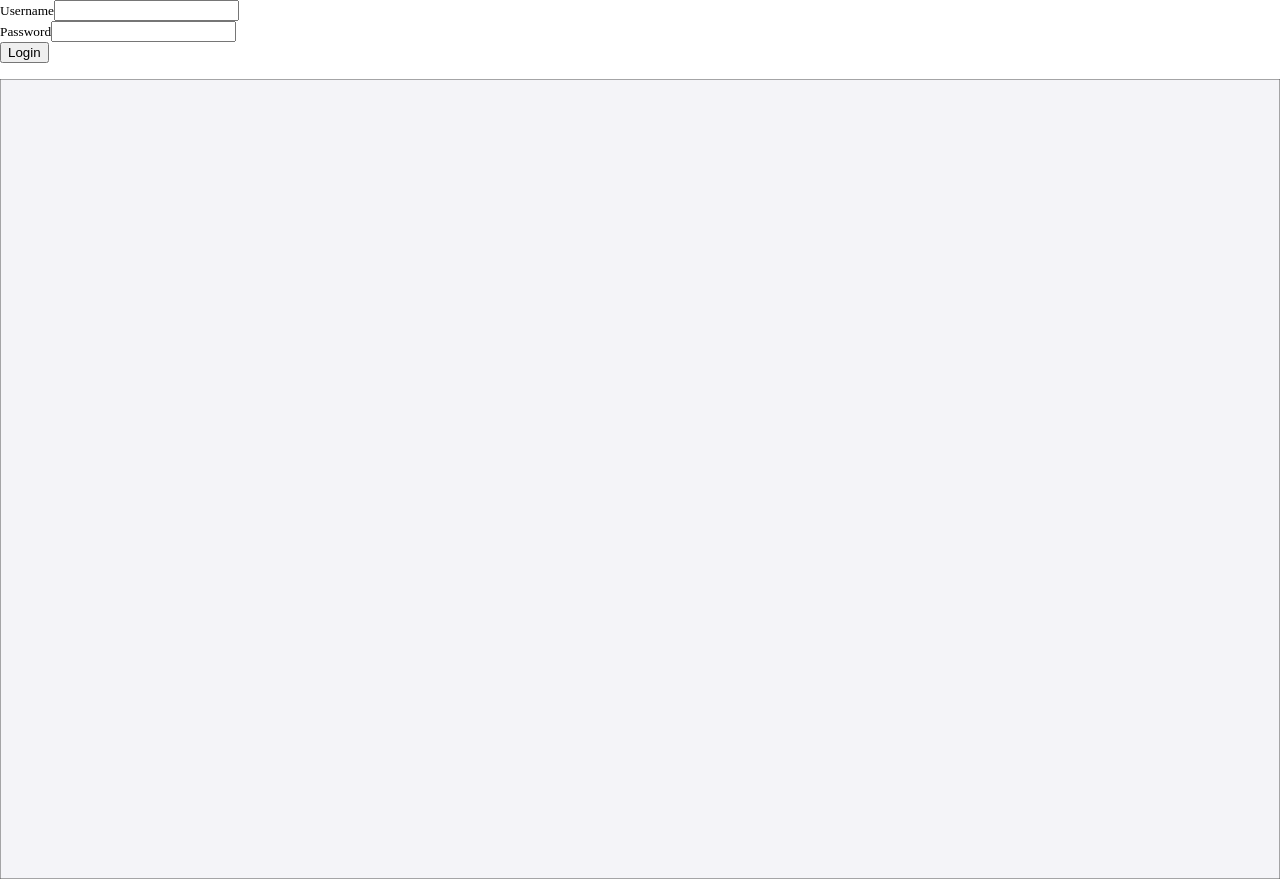
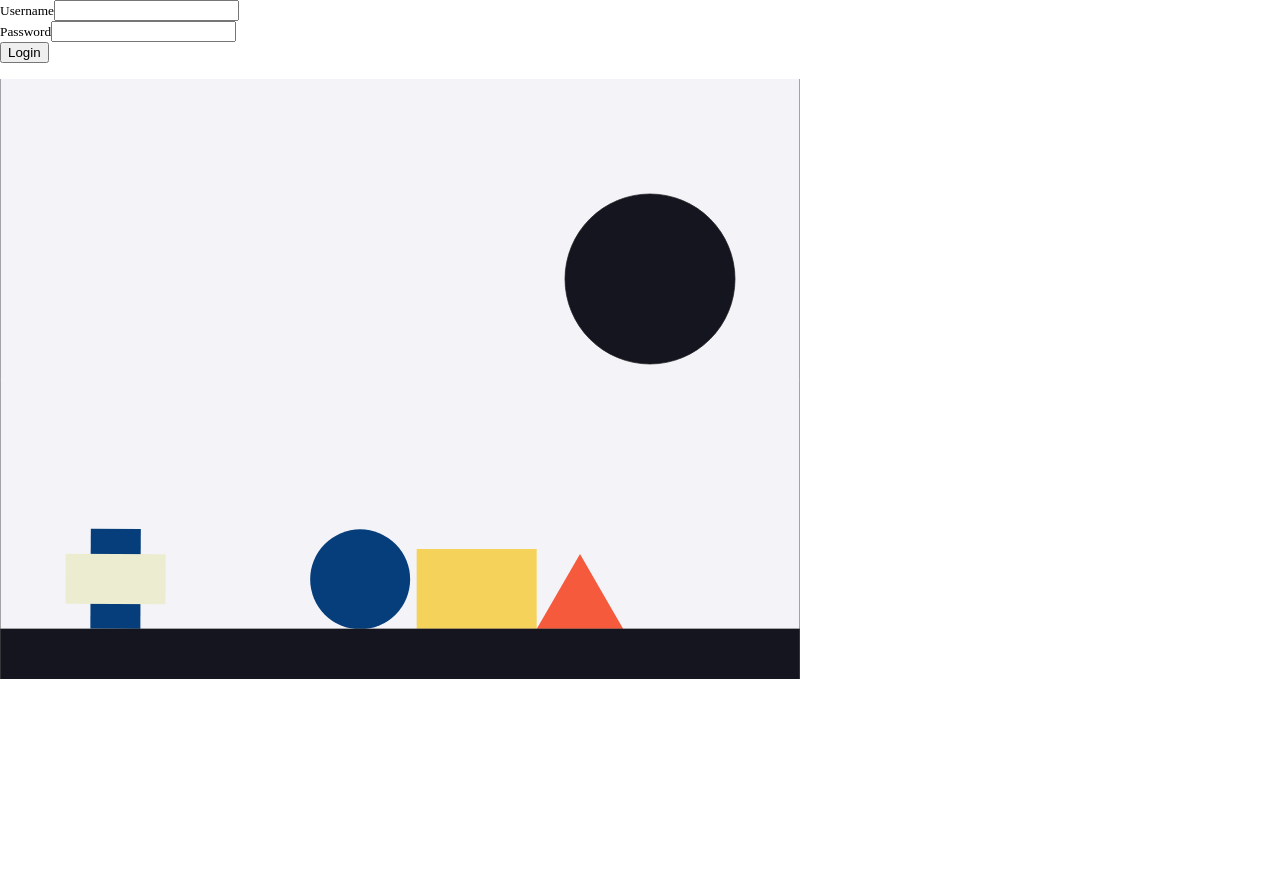
Before and after one commit to pannicole/2108-stackathon, a React app: page / in a window 1280 px wide. Built offline with nearby package versions, Linux system fonts and the light colour scheme.

Commit message:
game currently showing up

```diff
--- a/client/components/Matter.js
+++ b/client/components/Matter.js
@@ -1,6 +1,6 @@
-import React from 'react';
-import { useEffect, useRef } from 'react'
-import { Engine, Render, World, Bodies, Body, Runner } from "matter-js";
+import React from "react";
+import { useEffect, useRef } from "react";
+import { Engine, Render, World, Bodies, Body, Runner, Composite, Common } from "matter-js";
 
 // A few math/random helpers
 const DEGREES_TO_RADIANS = Math.PI / 180;
@@ -8,79 +8,124 @@ const randomInRange = (min, max) => Math.random() * (max - min) + min;
 const randomIntInRange = (min, max) =>
   Math.floor(Math.random() * (max - min + 1) + min);
 
-const Matter = (props) =>{
-  const scene = useRef()
-  console.log('scene***', scene)
-  const engine = useRef(Engine.create())
+const Matter = (props) => {
+  const scene = useRef();
+  const engine = useRef(Engine.create());
 
   useEffect(() => {
-    // mount
-    const cw = document.body.clientWidth
-    const ch = document.body.clientHeight
+    // Create the playground
     const render = Render.create({
       element: scene.current,
       engine: engine.current,
       options: {
-        width: cw,
-        height: ch,
+        width: 800,
+        height: 600,
         wireframes: false,
-        background: "#f4f4f8"
-      }
+        background: "#f4f4f8",
+      },
     });
 
-    // const render = Render.create({
-    //   element: scene.current,
-    //   engine: engine.current,
-    //   options: {
-    //     width: cw,
-    //     height: ch,
-    //     wireframes: false,
-    //     background: 'transparent'
-    //   }
-    // })
+    const rectangle = Bodies.rectangle(400, -450, 120, 80, {
+      friction: 1,
+      restitution: 0.25,
+    });
+    const circle = Bodies.circle(400, -300, 50, {
+      friction: 0,
+      restitution: 1,
+    });
+    const triangle = Bodies.polygon(400, -150, 3, 50, {
+      friction: 0,
+      restitution: 0.5,
+    });
 
-    // boundaries
+    const verticalPart = Bodies.rectangle(400, 0, 100, 50);
+    const horizontalPart = Bodies.rectangle(400, 0, 50, 100);
+    const cross = Body.create({
+      parts: [verticalPart, horizontalPart],
+      friction: 0,
+      restitution: 1,
+    });
+
+    const floor = Bodies.rectangle(400, 575, 800, 50, {
+      isStatic: true,
+      friction: 0,
+    });
+    const leftWall = Bodies.rectangle(-25, 400, 50, 800, {
+      isStatic: true,
+      friction: 0,
+    });
+    const rightWall = Bodies.rectangle(825, 400, 50, 800, {
+      isStatic: true,
+      friction: 0,
+    });
+
+    const obstacle3 = Bodies.circle(650, 200, 85, {
+      isStatic: true,
+      friction: 0,
+      restitution: 1,
+    });
+
+    // Bodies won't do anything unless they are added to the world
     World.add(engine.current.world, [
-      Bodies.rectangle(cw / 2, -10, cw, 20, { isStatic: true }),
-      Bodies.rectangle(-10, ch / 2, 20, ch, { isStatic: true }),
-      Bodies.rectangle(cw / 2, ch + 10, cw, 20, { isStatic: true }),
-      Bodies.rectangle(cw + 10, ch / 2, 20, ch, { isStatic: true })
-    ])
+      rectangle,
+      triangle,
+      circle,
+      cross,
+      floor,
+      obstacle3,
+      leftWall,
+      rightWall,
+    ]);
 
-    // run the engine
-    // Engine.run(engine.current)
-    Render.run(render)
-    //nicole code
-    const runner = Runner.create()
-    Runner.run(runner, engine.current)
+    Render.run(render);
+    const runner = Runner.create();
+    Runner.run(runner, engine.current);
 
     // unmount
     return () => {
       // destroy Matter
-      Render.stop(render)
-      World.clear(engine.current.world)
-      Engine.clear(engine.current)
-      render.canvas.remove()
-      render.canvas = null
-      render.context = null
-      render.textures = {}
+      Render.stop(render);
+      World.clear(engine.current.world);
+      Engine.clear(engine.current);
+      render.canvas.remove();
+      render.canvas = null;
+      render.context = null;
+      render.textures = {};
+    };
+  }, []);
+
+  const isPressed = useRef(false);
+
+  var explosion = function(engine) {
+    var bodies = Composite.allBodies(engine.world);
+
+    for (var i = 0; i < bodies.length; i++) {
+        var body = bodies[i];
+
+        if (!body.isStatic && body.position.y >= 500) {
+            var forceMagnitude = 0.05 * body.mass;
+
+            Body.applyForce(body, body.position, {
+                x: (forceMagnitude + Common.random() * forceMagnitude) * Common.choose([1, -1]),
+                y: -forceMagnitude + Common.random() * -forceMagnitude
+            });
         }
-  }, [])
+    }
+};
+  const handleDown = () => {
+    console.log("on mouse down[)");
+    isPressed.current = !isPressed.current;
+    explosion(engine.current)
 
-  const isPressed = useRef(false)
+  };
 
-const handleDown = () => {
-  console.log('on mouse down[)')
-  isPressed.current = true
-}
+  // const handleUp = () => {
+  //   console.log("on mouse up[)");
+  //   isPressed.current = true;
+  // };
 
-const handleUp = () => {
-  console.log('on mouse up[)')
-  isPressed.current = true
-}
-
-const handleAddCircle = e => {
-  console.log('mouse move', isPressed.current)
+  const handleAddCircle = (e) => {
+    console.log("mouse move", isPressed.current);
     if (isPressed.current) {
       const ball = Bodies.circle(
         e.clientX,
@@ -91,22 +136,22 @@ const handleAddCircle = e => {
           restitution: 0.9,
           friction: 0.005,
           render: {
-          fillStyle: '#0000ff'
+            fillStyle: "#0000ff",
+          },
         }
-      })
-    World.add(engine.current.world, [ball])
+      );
+      World.add(engine.current.world, [ball]);
     }
-}
+  };
 
   return (
     <div
       onMouseDown={handleDown}
-    onMouseUp={handleUp}
       onMouseMove={handleAddCircle}
     >
-    <div ref={scene} style={{ width: '100%', height: '100%' }} />
+      <div ref={scene} style={{ width: "100%", height: "100%" }} />
     </div>
-  )
-}
+  );
+};
 
-export default Matter
+export default Matter;
--- a/package.json
+++ b/package.json
@@ -41,11 +41,11 @@
   },
   "repository": {
     "type": "git",
-    "url": "git+https://github.com/pannicole/boilerplate.git"
+    "url": "git+https://github.com/pannicole/2108-stackathon.git"
   },
   "bugs": {
-    "url": "https://github.com/pannicole/boilerplate/issues"
+    "url": "https://github.com/pannicole/2108-stackathon/issues"
   },
-  "homepage": "https://github.com/pannicole/boilerplate#readme",
+  "homepage": "https://github.com/pannicole/2108-stackathon#readme",
   "description": ""
 }
--- a/webpack.config.js
+++ b/webpack.config.js
@@ -5,7 +5,7 @@ module.exports = {
   ],
   output: {
     path: __dirname,
-    filename: './public/bundle.js'
+    filename: './bundle.js'
   },
   devtool: 'source-map',
   mode: 'development',
```
Lines whose indentation alone changed are shown as unchanged.
